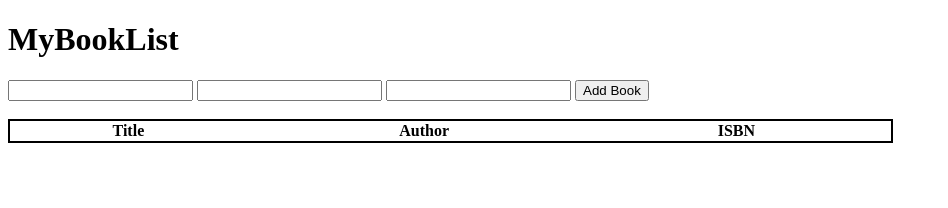
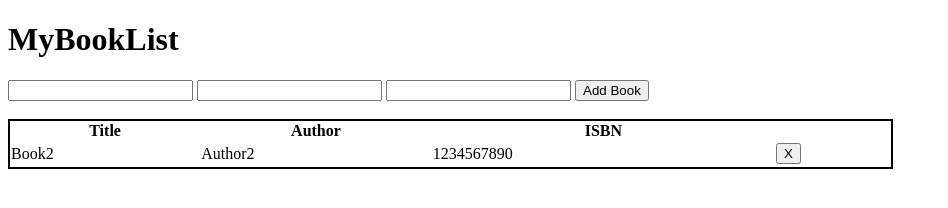
Before and after one commit to acciojob/book-list-Rakeshmunukuntla, a website: page main.html in a window 1280 px wide. Shown: the whole page, without its empty margins (0-948 px from the left). Drawn offline with Linux system fonts and the light colour scheme.

Commit message:
created a submission

```diff
--- a/main.html
+++ b/main.html
@@ -29,7 +29,12 @@
 			</tr>
 		</thead>
 		<tbody id="book-list">
-
+			<tr>
+        <td>Book2</td>
+        <td>Author2</td>
+        <td>1234567890</td>
+        <td><button class="delete">X</button></td>
+    </tr>
 		</tbody>
 	</table>
 	</div>
```
